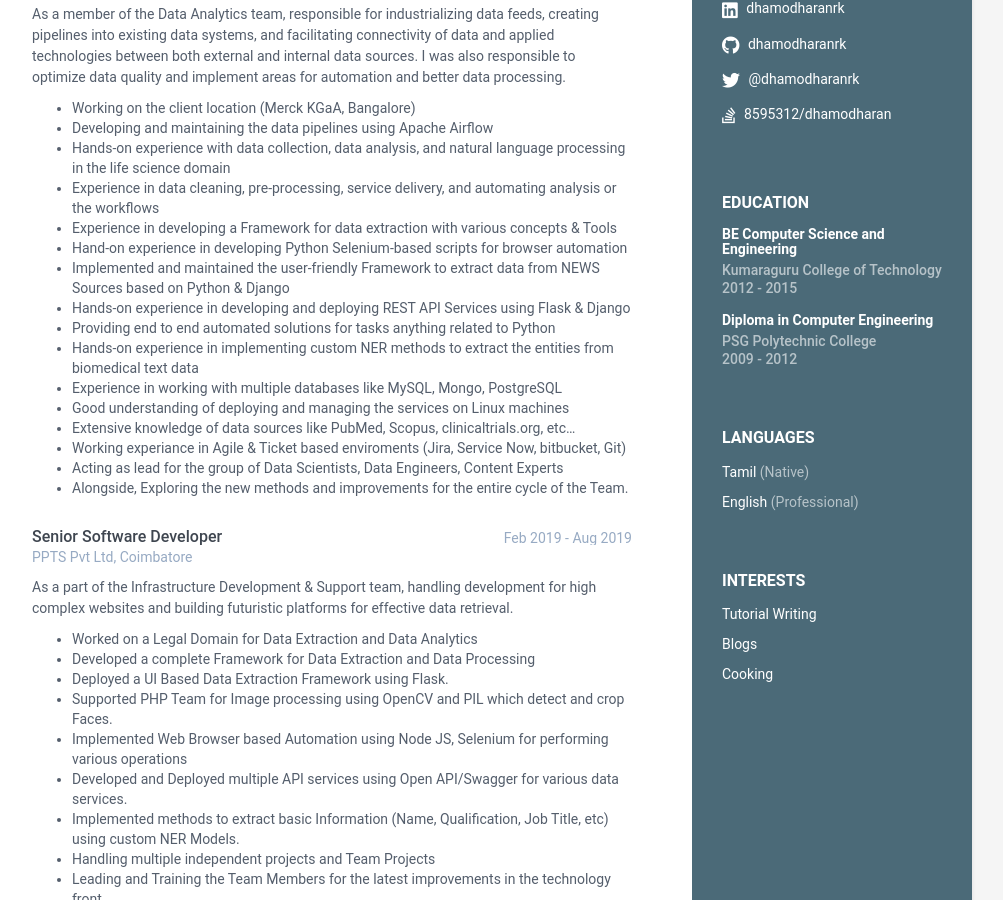
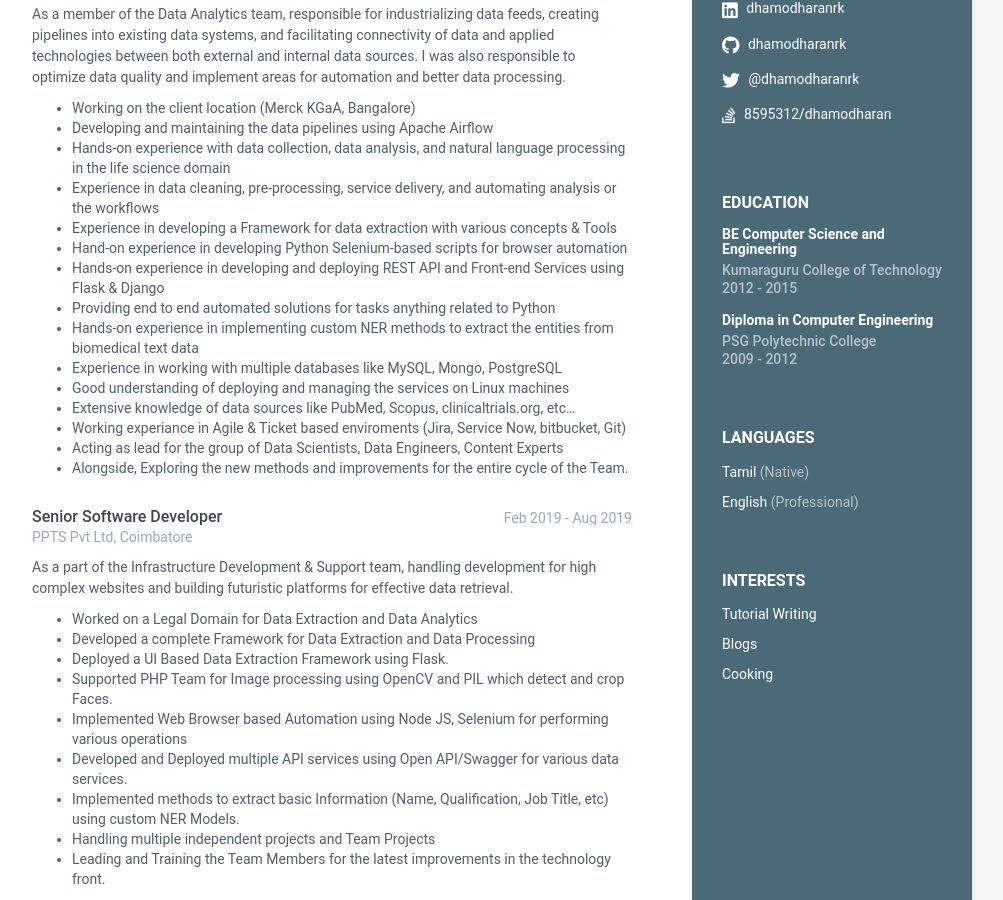
Before and after one commit to dhamodharanrk/online-cv, a Jekyll site: the page built from index.html, in a window 1280 px wide and 900 px high, scrolled down 401 px. Shown: the whole window, without its empty margins (168-1171 px from the left). Built offline with Jekyll 4.4.1, drawn with Linux system fonts in a browser that asks for light colours.

Commit message:
Update data.yml

```diff
--- a/_data/data.yml
+++ b/_data/data.yml
@@ -90,8 +90,7 @@ experiences:
           - Experience in data cleaning, pre-processing, service delivery, and automating analysis or the workflows
           - Experience in developing a Framework for data extraction with various concepts & Tools
           - Hand-on experience in developing Python Selenium-based scripts for browser automation
-          - Implemented and maintained the user-friendly Framework to extract data from NEWS Sources based on Python & Django
-          - Hands-on experience in developing and deploying REST API Services using Flask & Django
+          - Hands-on experience in developing and deploying REST API and Front-end Services using Flask & Django
           - Providing end to end automated solutions for tasks anything related to Python
           - Hands-on experience in implementing custom NER methods to extract the entities from biomedical text data
           - Experience in working with multiple databases like MySQL, Mongo, PostgreSQL
```
